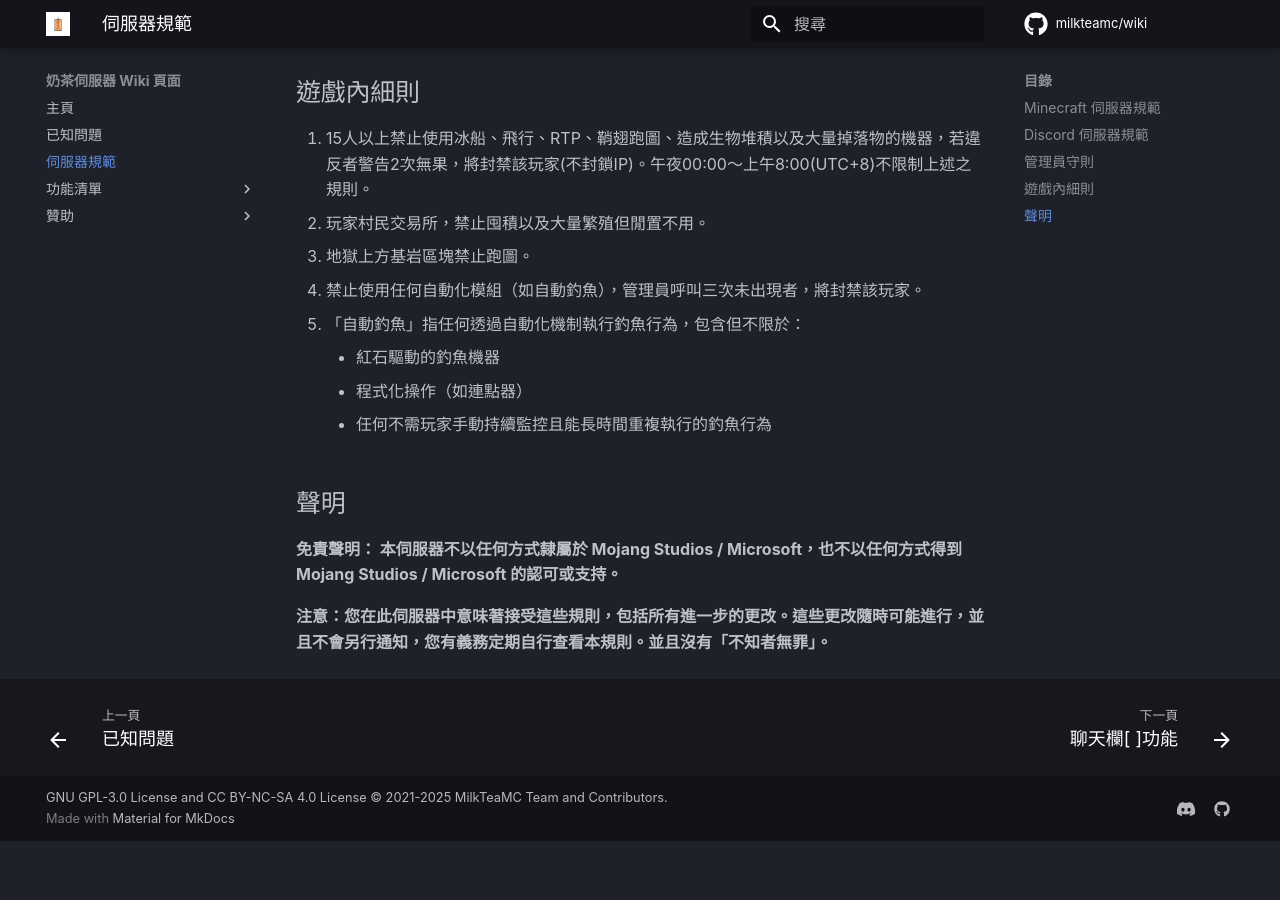
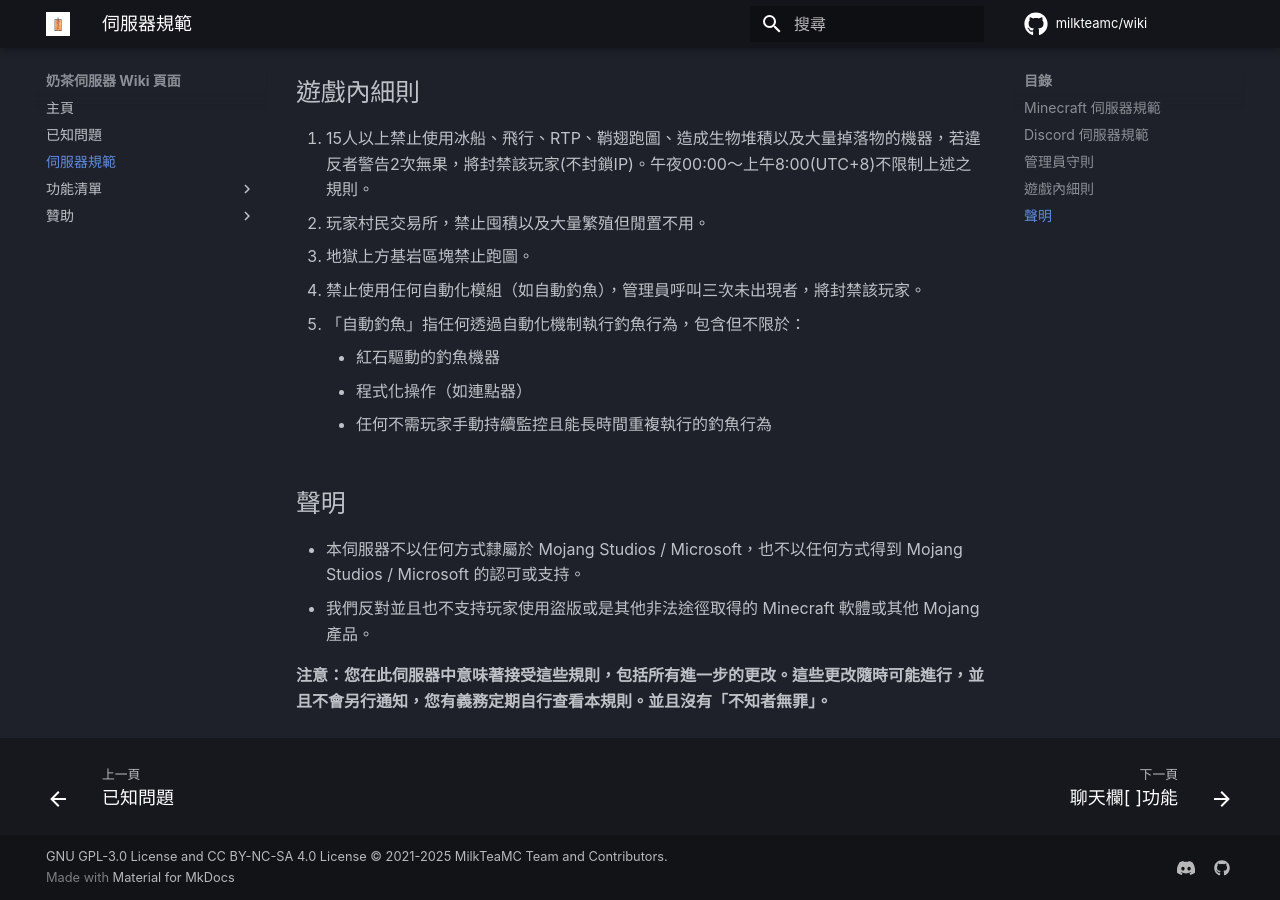
Before and after one commit to milkteamc/wiki, an MkDocs documentation site: the page built from docs/rules.md, in a window 1280 px wide and 900 px high, scrolled down 2750 px. Built offline with MkDocs 1.6.1 and Material for MkDocs 9.7.7, drawn with Linux system fonts in a browser that asks for light colours; some web fonts are replaced; plug-ins that fetch from the network failed and are left out; comment, search, counter and statistics services are not loaded; before the commit the page ends 3591 px from its top, so only the background shows below that.

Commit message:
Update rules.md

```diff
--- a/docs/rules.md
+++ b/docs/rules.md
@@ -100,6 +100,7 @@
 
 ## 聲明
 
-**免責聲明： 本伺服器不以任何方式隸屬於 Mojang Studios / Microsoft，也不以任何方式得到 Mojang Studios / Microsoft 的認可或支持。**
+- 本伺服器不以任何方式隸屬於 Mojang Studios / Microsoft，也不以任何方式得到 Mojang Studios / Microsoft 的認可或支持。
+- 我們反對並且也不支持玩家使用盜版或是其他非法途徑取得的 Minecraft 軟體或其他 Mojang 產品。
 
 **注意：您在此伺服器中意味著接受這些規則，包括所有進一步的更改。這些更改隨時可能進行，並且不會另行通知，您有義務定期自行查看本規則。並且沒有「不知者無罪」。**
```
